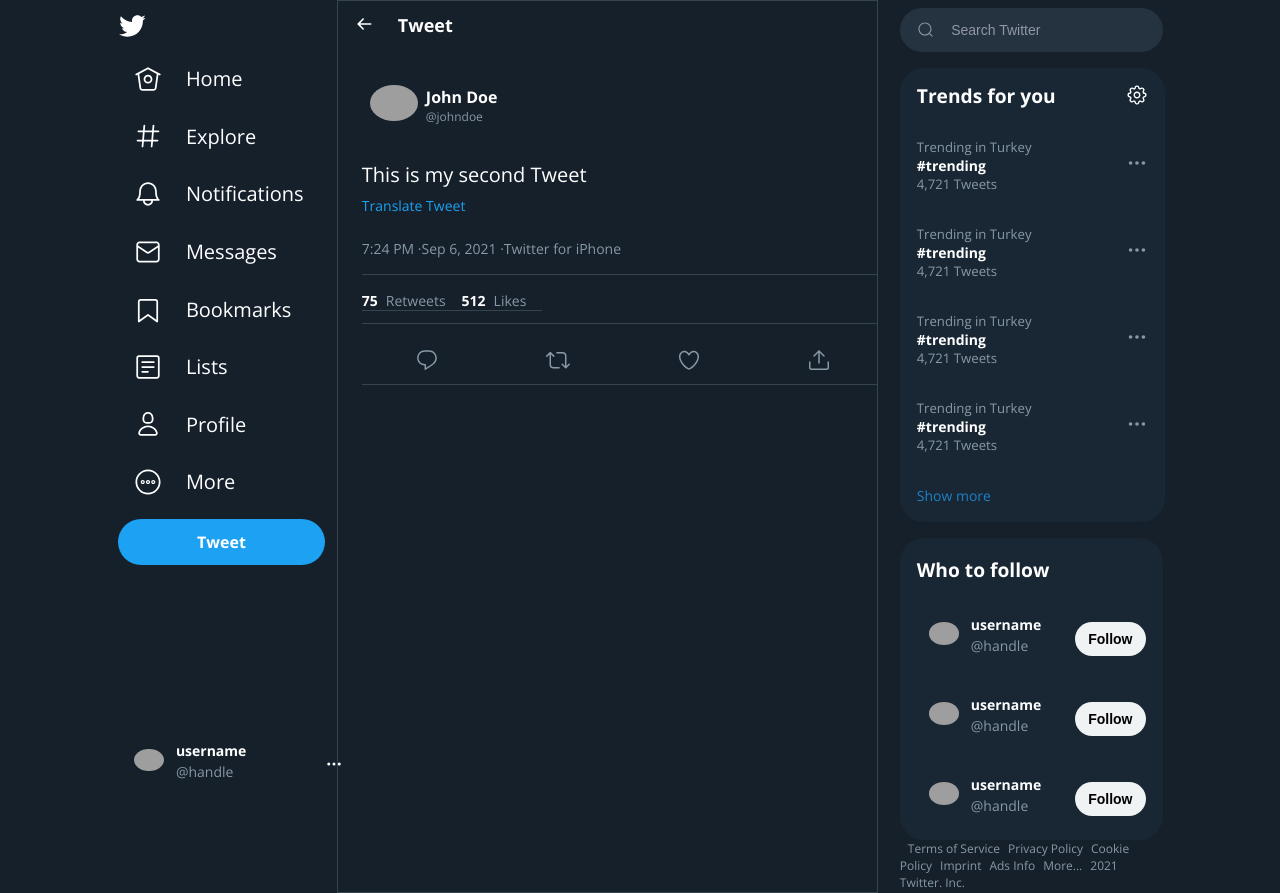
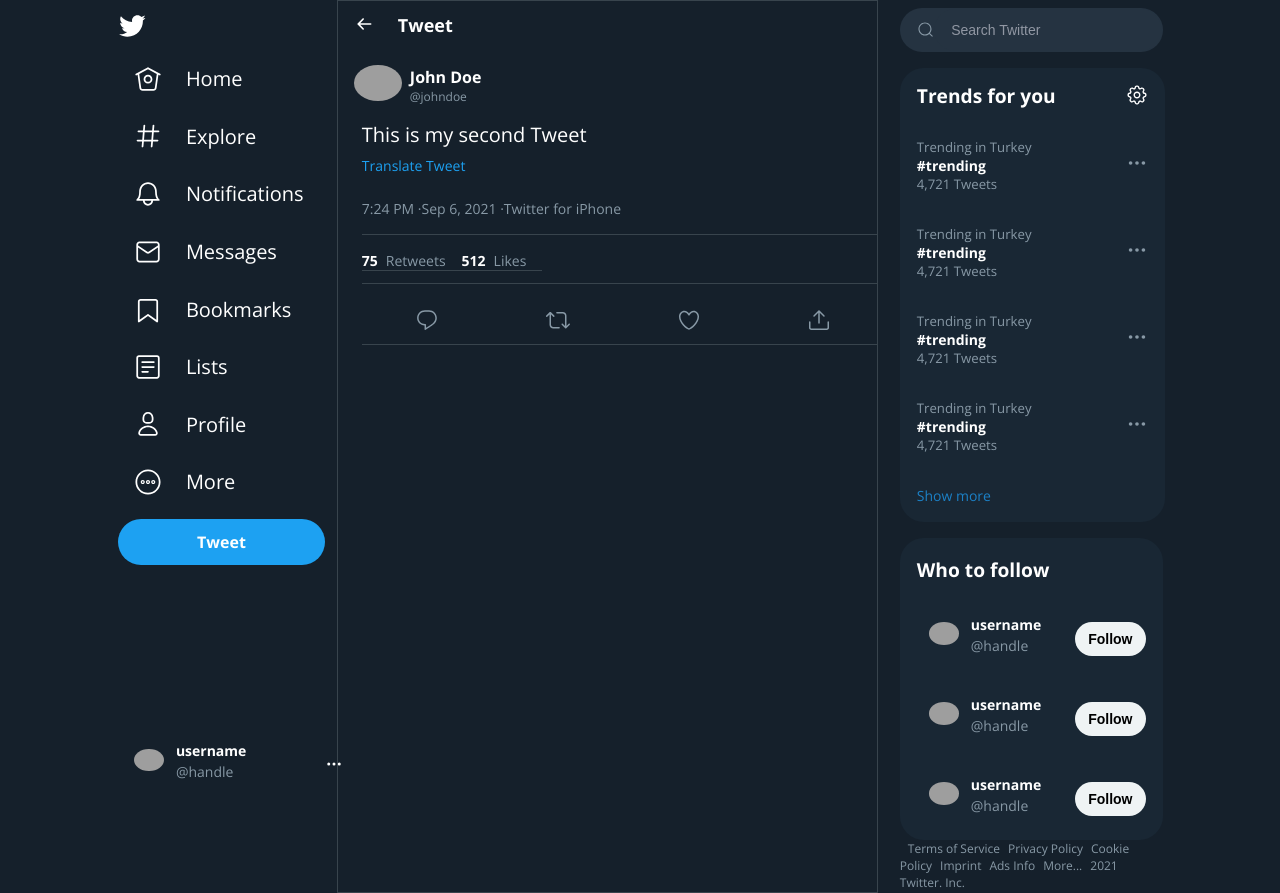
Before and after one commit to furkan-ceylan/react-twitter-clone, a React (Create React App) app: page /status/1 in a window 1280 px wide. Built offline with nearby package versions, Linux system fonts and the light colour scheme; grey boxes are pictures that could not be loaded.

Commit message:
Change class name left to left-side

```diff
--- a/src/components/profile/ProfileHeader.js
+++ b/src/components/profile/ProfileHeader.js
@@ -15,7 +15,7 @@
   return (
     <div>
       <div className="flex-align-center header">
-        <div className="left">
+        <div className="left-side">
           <div className="status-back p-0" onClick={() => history.goBack()}>
             <BackIcon />
           </div>
--- a/src/styles/Profile.css
+++ b/src/styles/Profile.css
@@ -4,11 +4,11 @@
   height: 100%;
 }
 
-.left {
+.left-side {
   padding: 2.5rem 2rem;
 }
 
-.left svg {
+.left-side svg {
   width: 2.5rem;
   fill: var(--light);
   margin-right: 2rem;
```
